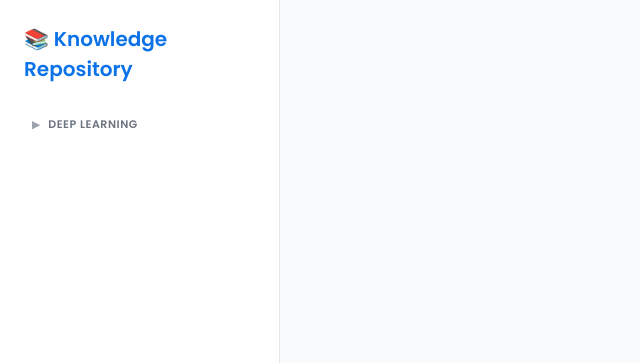
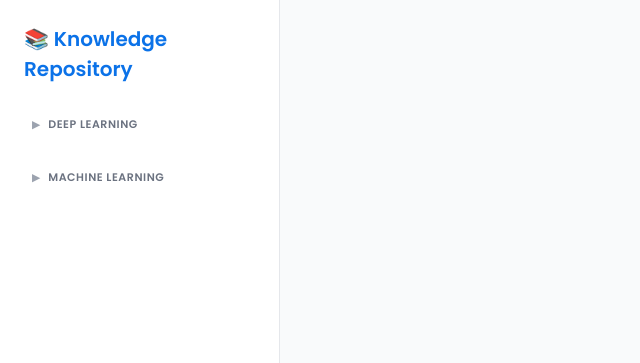
Before and after one commit to shilpathota/shilpathota.github.io, a Jekyll site: the page built from index.md, in a window 1280 px wide. Shown: the top 363 px of the page, without its empty margins (0-640 px from the left). Built offline with Jekyll 4.4.1, drawn with Linux system fonts in a browser that asks for light colours; our own code applies the rules of GitHub Pages for plain Markdown files.

Commit message:
Update sidebar.html

```diff
--- a/_includes/sidebar.html
+++ b/_includes/sidebar.html
@@ -4,50 +4,41 @@
   {% assign pages = site.pages | where_exp: "p", "p.path contains 'docs/'" %}
   {% assign sorted_pages = pages | sort: "path" %}
 
-  {% assign tree = {} %}
+  {% assign current_folder = nil %}
+  {% assign current_subfolder = nil %}
   {% assign current_url = page.url %}
 
   {% for page in sorted_pages %}
     {% assign parts = page.path | remove: 'docs/' | split: '/' %}
     {% assign depth = parts.size %}
     {% assign filename = parts | last %}
+    {% assign title = page.title | default: filename | replace: '.md', '' | replace: '.html', '' | replace: '%20', ' ' %}
 
-    {% if filename contains '.md' or filename contains '.html' %}
-      {% assign file_display = page.title | default: filename | replace: '.md', '' | replace: '.html', '' | replace: '%20', ' ' %}
-
-      {% if depth == 1 %}
-        <details class="sidebar-section" {% if current_url contains parts[0] %}open{% endif %}>
-          <summary>{{ parts[0] | capitalize }}</summary>
+    {% if depth == 2 %}
+      {% assign folder = parts[0] %}
+      {% if folder != current_folder %}
+        {% if current_subfolder %}</ul></details>{% assign current_subfolder = nil %}{% endif %}
+        {% if current_folder %}</ul></details>{% endif %}
+        <details class="sidebar-section" {% if current_url contains folder %}open{% endif %}>
+          <summary>{{ folder | upcase }}</summary>
           <ul class="sidebar-links">
-            <li><a href="{{ page.url }}" class="{% if current_url == page.url %}active{% endif %}">{{ file_display }}</a></li>
-          </ul>
-        </details>
-      {% elsif depth == 2 %}
-        {% assign folder = parts[0] %}
-        {% if folder != previous_folder %}
-          {% if previous_folder %}</ul></details>{% endif %}
-          <details class="sidebar-section" {% if current_url contains folder %}open{% endif %}>
-            <summary>{{ folder | capitalize }}</summary>
-            <ul class="sidebar-links">
-          {% assign previous_folder = folder %}
+        {% assign current_folder = folder %}
       {% endif %}
-        <li><a href="{{ page.url }}" class="{% if current_url == page.url %}active{% endif %}">{{ file_display }}</a></li>
+      <li><a href="{{ page.url }}" class="{% if current_url == page.url %}active{% endif %}">{{ title }}</a></li>
     {% elsif depth == 3 %}
       {% assign folder = parts[0] %}
       {% assign subfolder = parts[1] %}
-        {% assign folder_key = folder | append: '-' | append: subfolder %}
-        {% if folder_key != previous_subfolder %}
-          {% if previous_subfolder %}</ul></details>{% endif %}
+      {% if subfolder != current_subfolder %}
+        {% if current_subfolder %}</ul></details>{% endif %}
         <details class="sidebar-subsection" {% if current_url contains subfolder %}open{% endif %}>
           <summary>{{ subfolder | capitalize }}</summary>
           <ul class="sidebar-links">
-          {% assign previous_subfolder = folder_key %}
+        {% assign current_subfolder = subfolder %}
       {% endif %}
-        <li><a href="{{ page.url }}" class="{% if current_url == page.url %}active{% endif %}">{{ file_display }}</a></li>
-      {% endif %}
+      <li><a href="{{ page.url }}" class="{% if current_url == page.url %}active{% endif %}">{{ title }}</a></li>
     {% endif %}
   {% endfor %}
 
-  {% if previous_subfolder %}</ul></details>{% endif %}
-  {% if previous_folder %}</ul></details>{% endif %}
+  {% if current_subfolder %}</ul></details>{% endif %}
+  {% if current_folder %}</ul></details>{% endif %}
 </nav>
```
Lines whose indentation alone changed are shown as unchanged.
